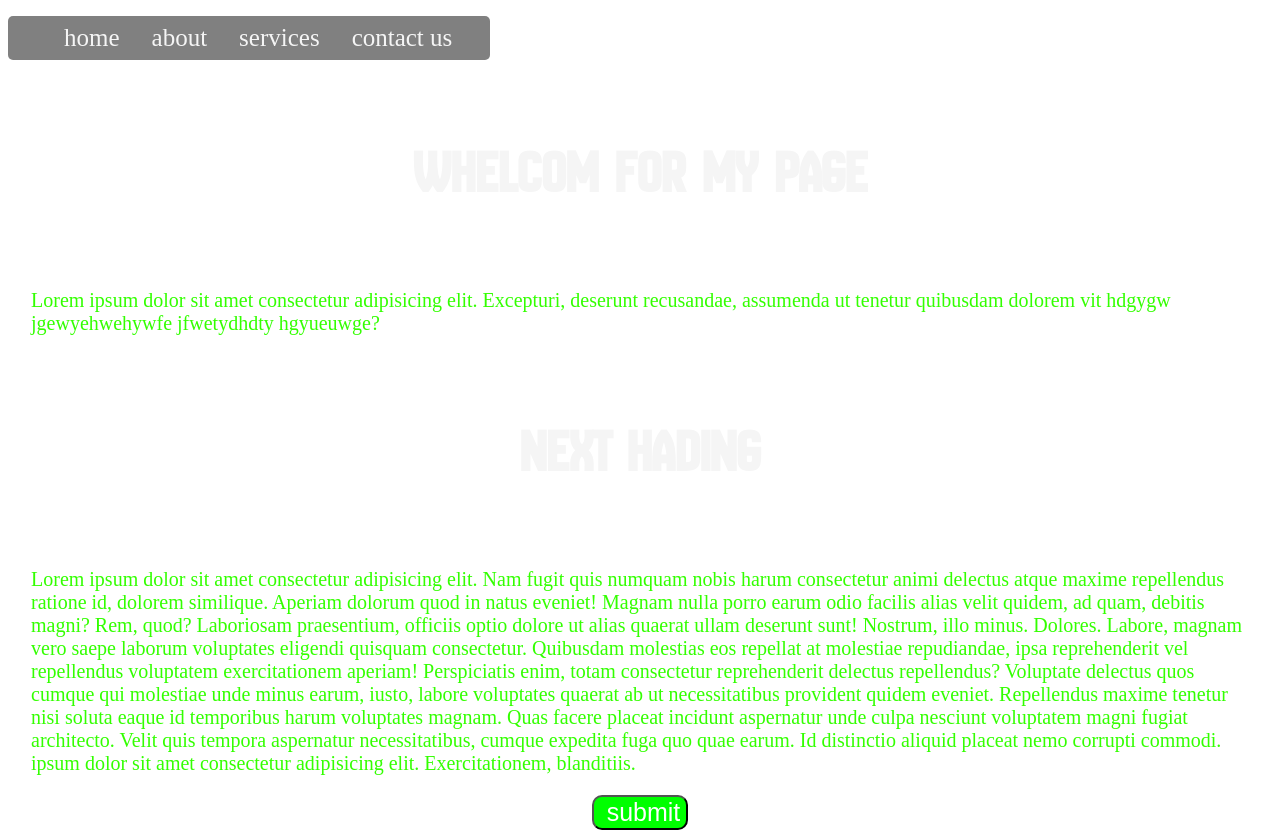
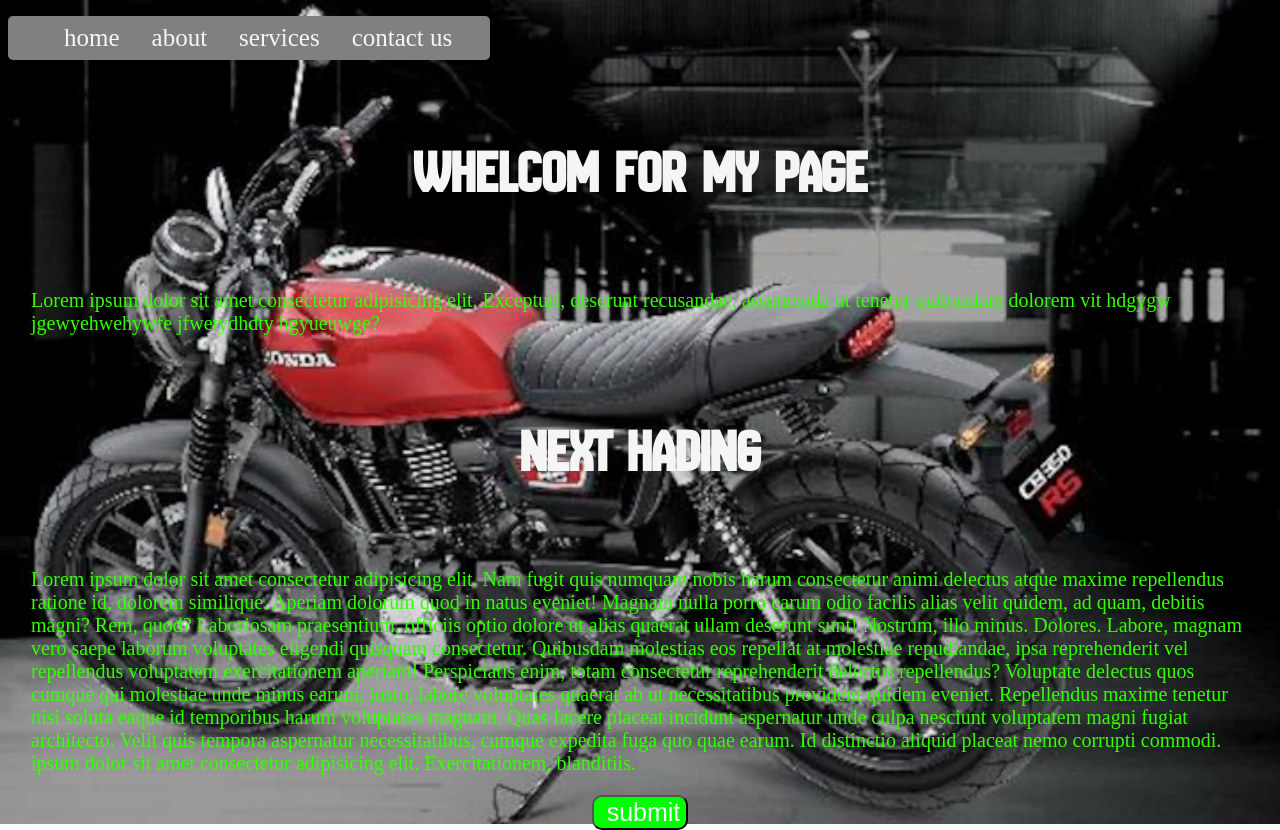
Before and after one commit to syed-shakirali/practicesaylani, a plain HTML site: page index.html in a window 1280 px wide. Drawn offline with Linux system fonts and the light colour scheme.

Commit message:
welcom my page

```diff
--- a/style.css
+++ b/style.css
@@ -32,7 +32,7 @@ h1{
     font-family: ali;
 }
 body{
-    background-image: url(../photo/bikes.jpg);
+    background-image: url(./bikes.jpg);
     /* background-image:url(./bikes.jpg) ; */
     background-repeat: no-repeat;
     color:whitesmoke;
@@ -45,7 +45,7 @@ p{
     font-size: 20px;
 }
 header::before{
-    background-image: url(../photo/bikes.jpg);
+    background-image: url(./bikes.jpg);
     background-repeat: no-repeat;
     content: "";
     position: absolute;
```
Also changed, not shown: bikes.jpg (added).
